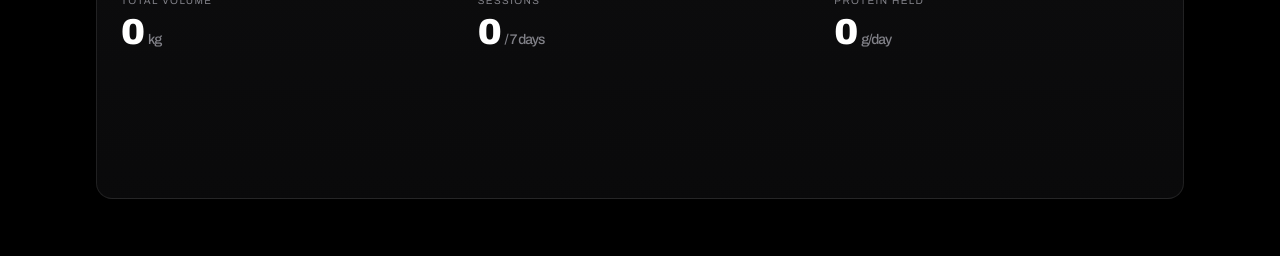
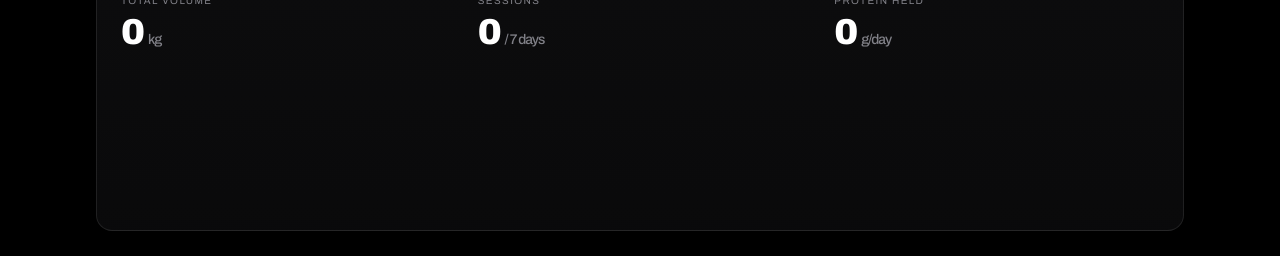
Before and after one commit to ojas20448/fitzo-web, a Next.js app: page / in a window 1280 px wide. Shown: the part 1483-1739 px from the top of the page. Built offline with nearby package versions, Linux system fonts and the light colour scheme; a web font is replaced by a local one.

Commit message:
Fix text overflow in Fitzo's Read container in WeeklyReadout

```diff
--- a/components/WeeklyReadout.tsx
+++ b/components/WeeklyReadout.tsx
@@ -413,11 +413,11 @@ export default function WeeklyReadout() {
                    and while the week is still resolving it says so rather than
                    sitting as an empty rectangle. The wait became part of the
                    argument: the coach is reading. ━━━ */}
-            <div className="relative mt-5 min-h-[7.5rem] sm:min-h-[6.5rem]">
+            <div className="relative mt-5 min-h-[10.5rem] sm:min-h-[8.5rem]">
               <motion.div
                 aria-hidden
                 style={reduce ? { opacity: 0 } : { opacity: readingOpacity }}
-                className="absolute inset-0 flex items-center gap-3 rounded-xl border border-white/[0.07] bg-white/[0.02] p-4"
+                className="absolute inset-0 flex items-center gap-3 rounded-xl border border-white/[0.07] bg-white/[0.02] p-4 sm:p-5"
               >
                 <span className="flex gap-1">
                   {[0, 1, 2].map((n) => (
@@ -441,14 +441,14 @@ export default function WeeklyReadout() {
 
               <motion.div
                 style={reduce ? undefined : { opacity: coachOpacity, y: coachY }}
-                className="absolute inset-0 flex items-start gap-3 rounded-xl border border-protein/20 bg-protein/[0.05] p-4"
+                className="absolute inset-0 flex items-start gap-3 rounded-xl border border-protein/20 bg-protein/[0.05] p-4 sm:p-5 overflow-y-auto scrollbar-hide"
               >
                 <Sparkles className="mt-0.5 h-4 w-4 flex-shrink-0 text-protein" />
                 <div>
                   <p className="text-[10px] font-semibold uppercase tracking-[0.14em] text-protein">
                     Fitzo&apos;s read
                   </p>
-                  <p className="mt-1.5 max-w-[62ch] text-sm leading-relaxed text-ink-muted sm:text-[15px]">
+                  <p className="mt-1.5 max-w-[62ch] text-xs leading-relaxed text-ink-muted sm:text-sm">
                     Leg volume is up 14% on last week and protein held at 148g a
                     day across six sessions. Friday is the one you dropped —
                     short on protein after a heavy push. Thursday&apos;s rest
```
